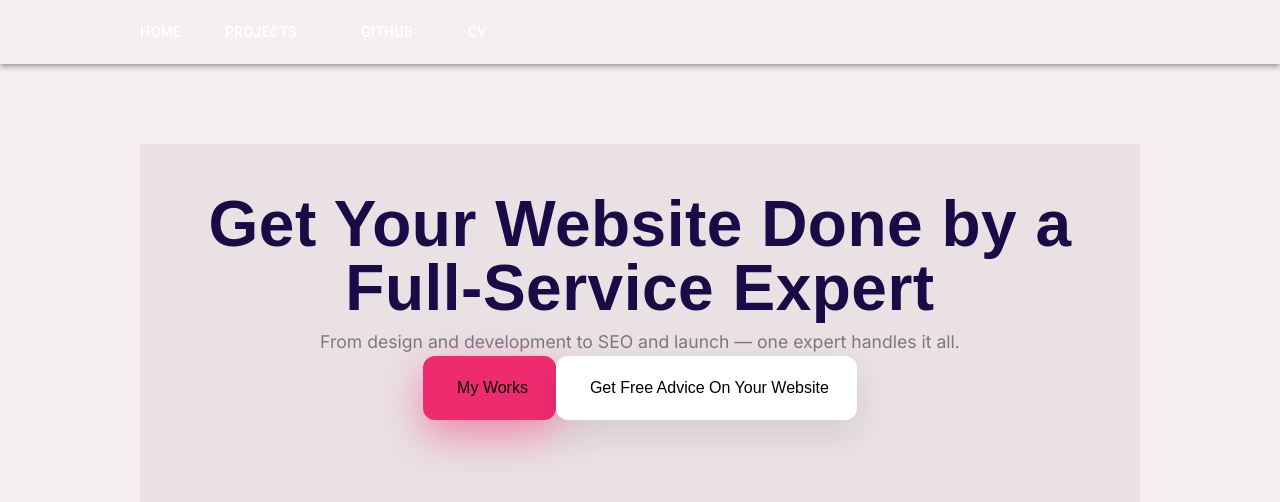
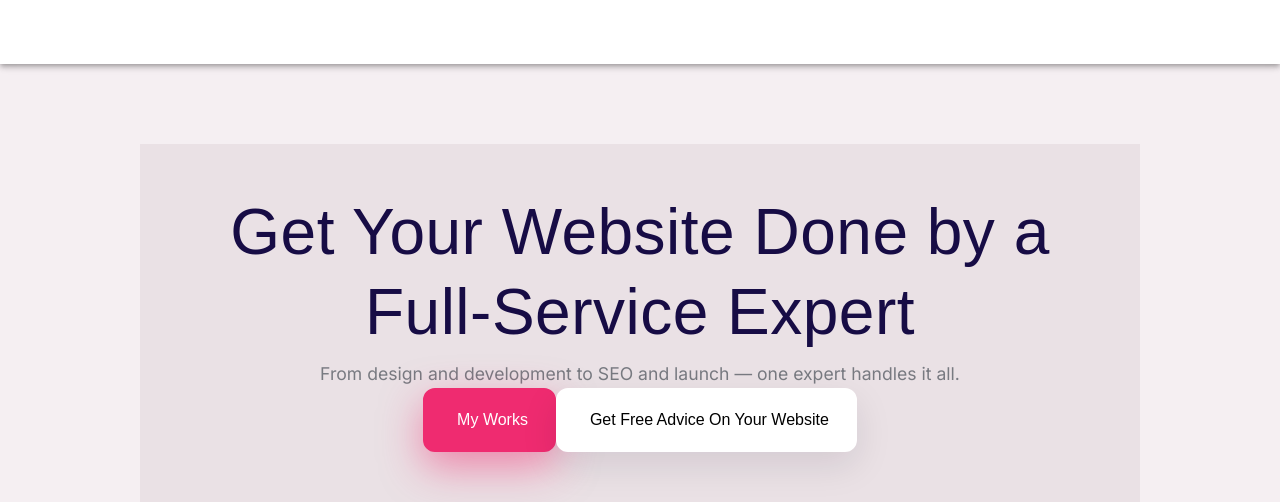
Before and after one commit to juliataro/portfolio-website, a React (Vite) app: page / in a window 1280 px wide. Shown: the top 502 px of the page. Built offline with nearby package versions, Linux system fonts and the light colour scheme; some icons are missing; a web font is replaced by a local one.

Commit message:
Hero section header

```diff
--- a/src/components/navigation/Nav.tsx
+++ b/src/components/navigation/Nav.tsx
@@ -78,8 +78,11 @@ const Nav: React.FC = () => {
 
   return (
     <>
-      <AppBar position="static" sx={{ backgroundColor: "#f5eff2" }}>
-        <Toolbar sx={{ maxWidth: "1070px", width: "100%", mx: "auto" }}>
+      <AppBar
+        position="static"
+        sx={{ backgroundColor: "#ffffff", color: "#170c45" }}
+      >
+        <Toolbar sx={{ maxWidth: "1070px", width: "60%", mx: "auto" }}>
           {isMobile && (
             <IconButton
               color="inherit"
--- a/src/index.css
+++ b/src/index.css
@@ -23,6 +23,7 @@ body {
   background: #ef2b70;
   border: 2px solid #ef2b70;
   box-shadow: 0 15px 40px #ef2b7080;
+  color: white;
 }
 .cta-red:hover {
   background: #170c45;
@@ -57,10 +58,10 @@ header {
 }
 header h1 {
   font-size: 4rem;
-  font-weight: 600;
+  font-weight: 400;
   margin-bottom: 0.5rem;
   letter-spacing: 0.5px;
-  line-height: 4rem;
+  line-height: 5rem;
 }
 header p {
   font-size: 1.1rem;
```
